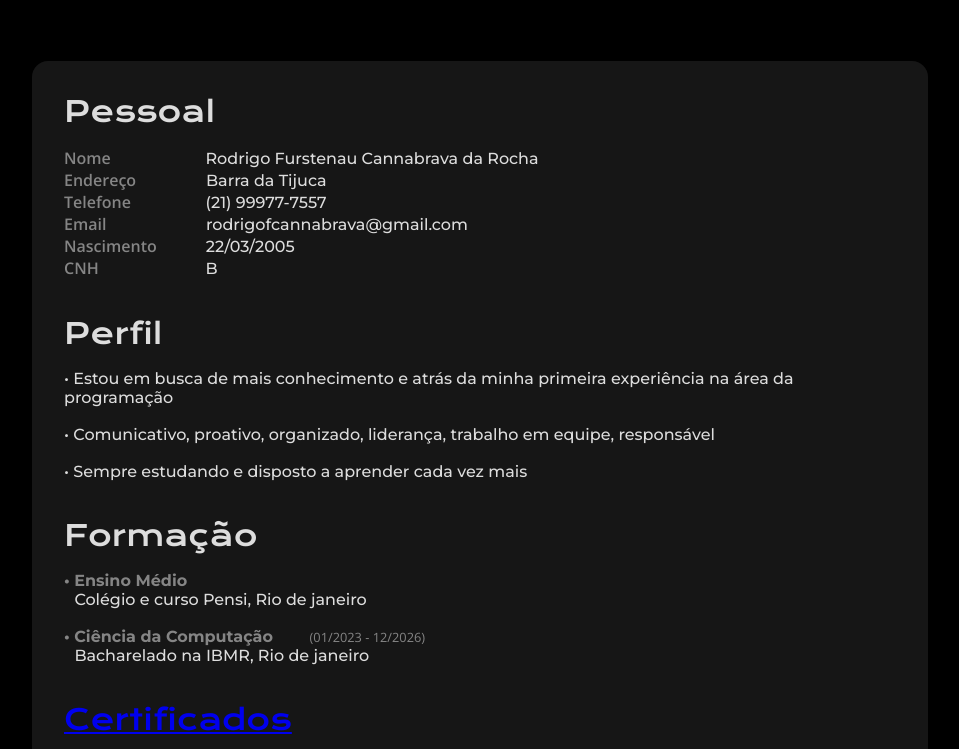
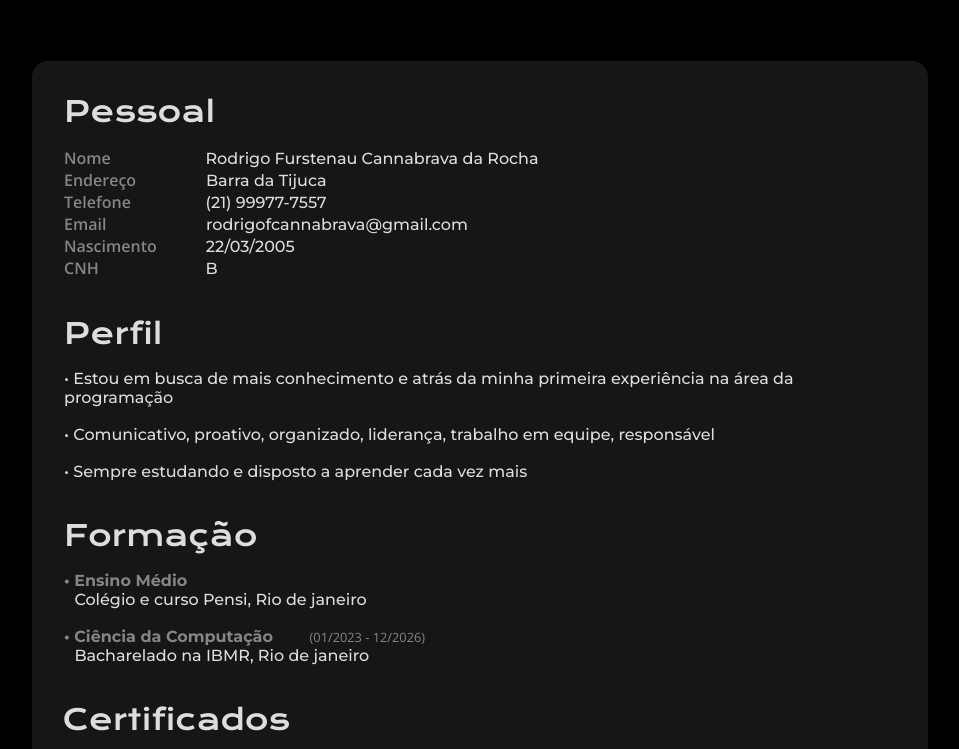
Before and after one commit to rcannabrava/curriculo, a plain HTML site: page about.html in a window 1280 px wide. Shown: the part 51-800 px from the top of the page, without its empty margins (160-1119 px from the left). Drawn offline with nearby package versions, Linux system fonts and the light colour scheme.

Commit message:
Update style.css

```diff
--- a/styles/style.css
+++ b/styles/style.css
@@ -104,6 +104,24 @@ body {
     transition: 400ms;
 }
 
+.apresentacao__links__navegacao-certificado {
+    display: flex;
+    justify-content: center;
+    width: 27%;
+    text-align: center;
+    font-size: 1.5rem;
+    text-decoration: none;
+    color: var(--cor-secundaria);
+    font-family: var(--fonte-secundaria);
+    font-weight: 500;
+    transition: 400ms;
+}
+
+.apresentacao__links__navegacao-certificado:hover {
+    transform: scale(1.02);
+}
+
+
 .certificados {
     text-decoration: none;
     color: var(--cor-secundaria);
```
